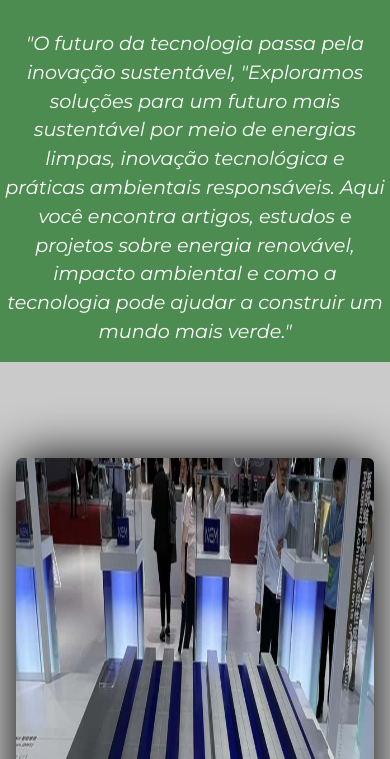
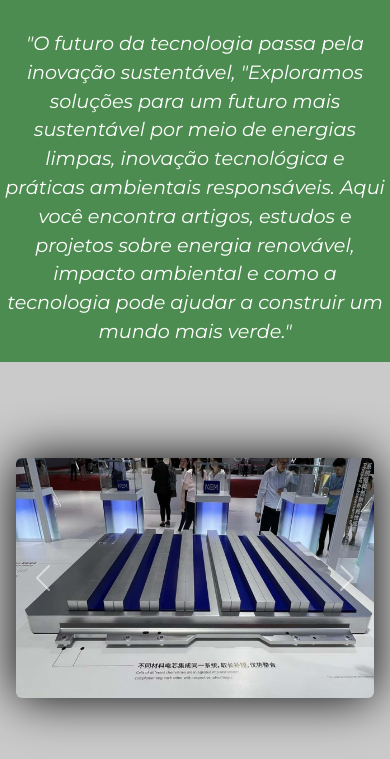
Before and after one commit to Gustavolskw/Green-Power-Hub, a plain HTML site: page index.html in a window 390 px wide. Shown: the part 281-1040 px from the top of the page. Drawn offline with nearby package versions, Linux system fonts and the light colour scheme.

Commit message:
fix:ajustes de layout

```diff
--- a/Styles/mainPage.css
+++ b/Styles/mainPage.css
@@ -18,7 +18,7 @@
 
 
 #carouselExample {
-    width: 60%;
+    width: 65%;
     border-radius: 10px;
     box-shadow: 0px 0px 50px black;
 }
@@ -69,7 +69,21 @@
     background-color: #ffe6e6;
 }
 
-@media(max-width:1000px) {}
+@media(max-width:1200px) {
+    .carrousel-img {
+        height: 30em;
+    }
+}
+
+@media(max-width:1000px) {
+    .carrousel-img {
+        height: 30em;
+    }
+
+    #carouselExample {
+        width: 90%;
+    }
+}
 
 @media(max-width:800px) {
     #carouselExample {
@@ -88,6 +102,11 @@
     #sub-text-header {
         font-size: 1.2rem;
     }
+
+
+    .carrousel-img {
+        height: 25em;
+    }
 }
 
 @media(max-width:576px) {
@@ -100,4 +119,8 @@
         gap: 5rem;
         padding: 2rem 2rem;
     }
+
+    .carrousel-img {
+        height: 15em;
+    }
 }
```
